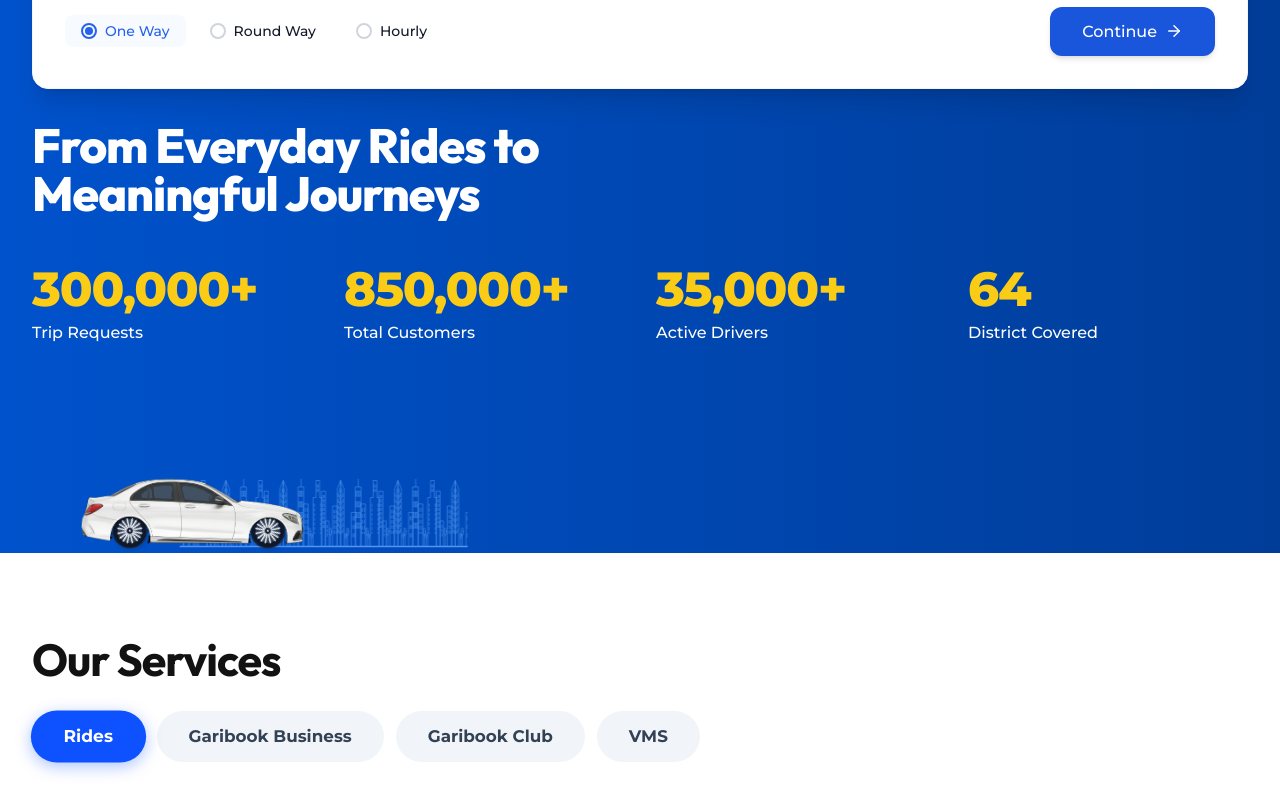
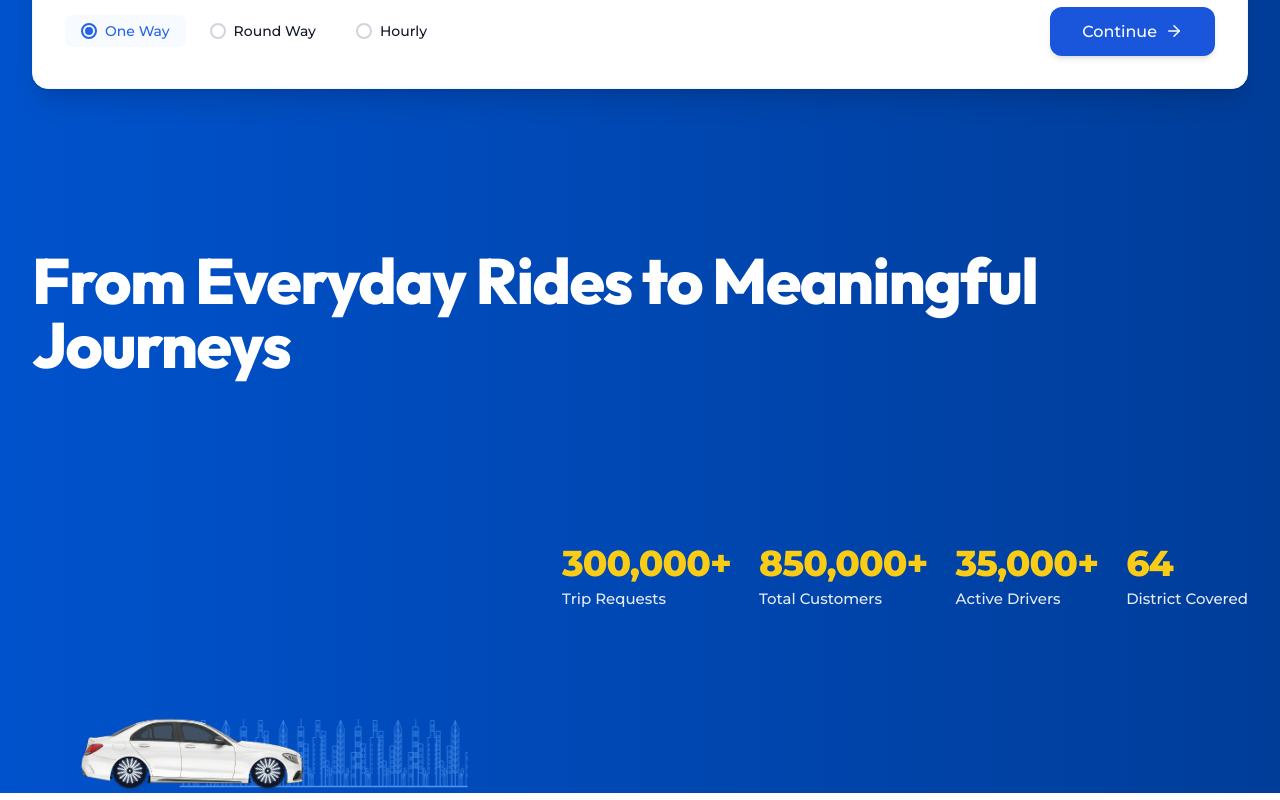
Before and after one commit to kouser-ahamed/garibook, a React (Vite) app: page / in a window 1280 px wide. Shown: the part 680-1480 px from the top of the page. Built offline with nearby package versions, Linux system fonts and the light colour scheme.

Commit message:
feat: enhance statistics section layout and styling for improved presentation

```diff
--- a/src/components/Statistics/Statistics.jsx
+++ b/src/components/Statistics/Statistics.jsx
@@ -64,29 +64,31 @@
       className="w-full bg-gradient-to-r from-[#0052cc] to-[#003d99] relative overflow-hidden overflow-x-hidden pt-44 sm:pt-48 lg:pt-52"
     >
       {/* Content Container */}
-      <div className="max-w-7xl mx-auto px-6 lg:px-8 relative z-10">
+      <div className="max-w-[1420px] mx-auto px-6 lg:px-8 relative z-10 pt-16 sm:pt-20 lg:pt-24">
         {/* Section Title */}
-        <div className="max-w-3xl mb-12">
-          <h2 className="text-3xl sm:text-4xl lg:text-5xl font-extrabold text-white leading-tight mb-12 gsap-section-header">
-            From Everyday Rides to <br className="hidden sm:inline" /> Meaningful Journeys
+        <div className="w-full text-left self-start mt-6 lg:mt-8">
+          <h2 className="text-4xl sm:text-5xl lg:text-[62px] xl:text-[64px] font-black text-white leading-[1.08] tracking-tight text-left gsap-section-header">
+            From Everyday Rides to Meaningful <br className="hidden sm:inline" /> Journeys
           </h2>
         </div>
 
-        {/* Statistics Grid */}
-        <div className="grid grid-cols-2 lg:grid-cols-4 gap-6 sm:gap-8">
+        {/* Statistics Row (Far Right Bottom) */}
+        <div className="flex justify-end mt-12 sm:mt-16 lg:mt-36">
+          <div className="flex flex-wrap sm:flex-nowrap items-end gap-4 sm:gap-6 lg:gap-7 lg:mr-0 translate-y-4 lg:translate-y-6">
             {statistics.map((stat, idx) => (
               <div key={idx} className="flex flex-col">
                 <span
                   ref={(el) => (numberRefs.current[idx] = el)}
-                className="text-yellow-400 font-extrabold text-3xl sm:text-4xl lg:text-5xl tracking-tight"
+                  className="text-[#facc15] font-extrabold text-2xl sm:text-3xl lg:text-[36px] tracking-tight leading-none"
                 >
                   0{stat.suffix}
                 </span>
-              <span className="text-white text-sm sm:text-base font-medium mt-2">
+                <span className="text-white/90 text-xs sm:text-sm lg:text-[15px] font-medium mt-2 whitespace-nowrap">
                   {stat.label}
                 </span>
               </div>
             ))}
+          </div>
         </div>
       </div>
 
```
Lines whose indentation alone changed are shown as unchanged.
